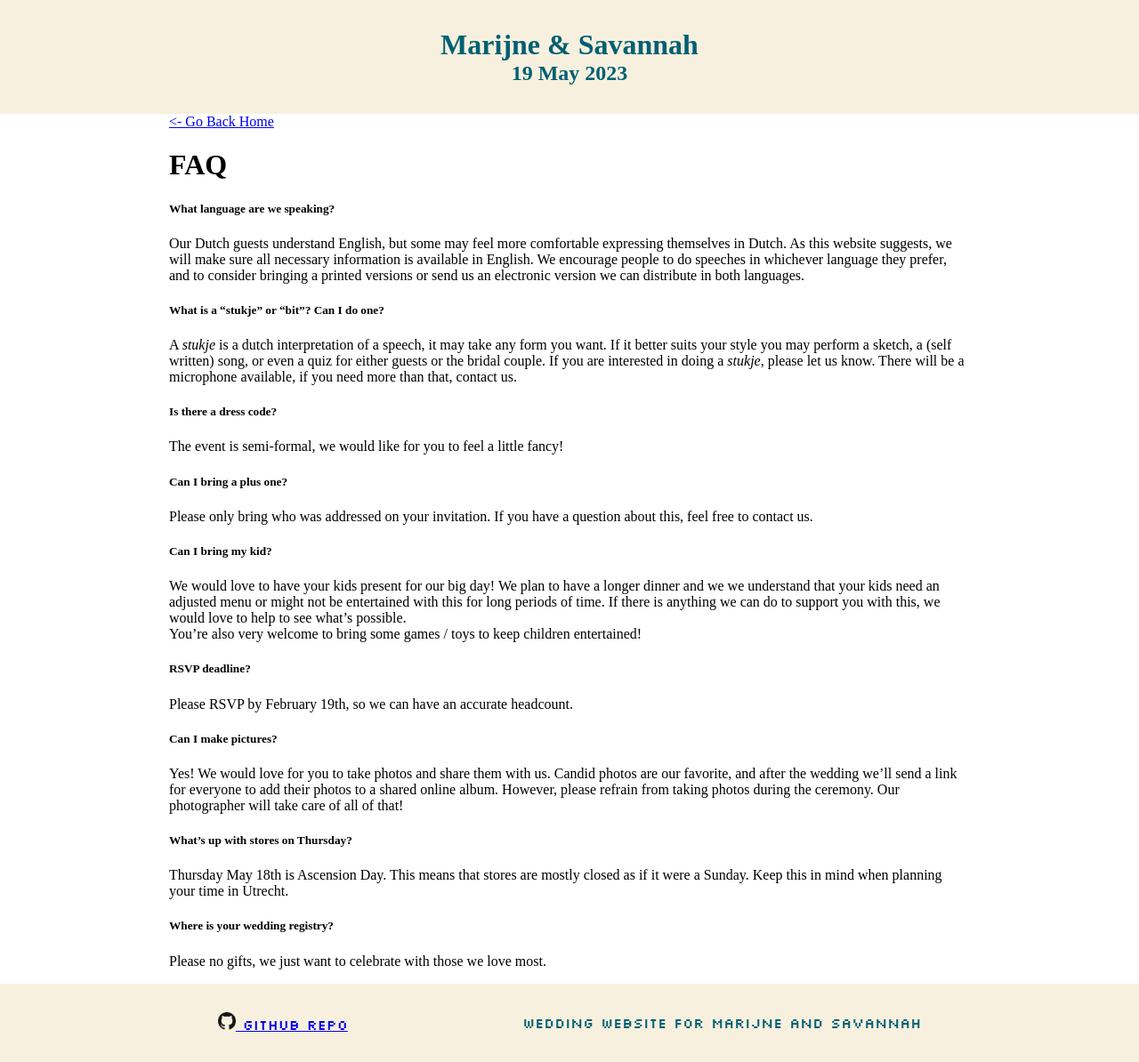
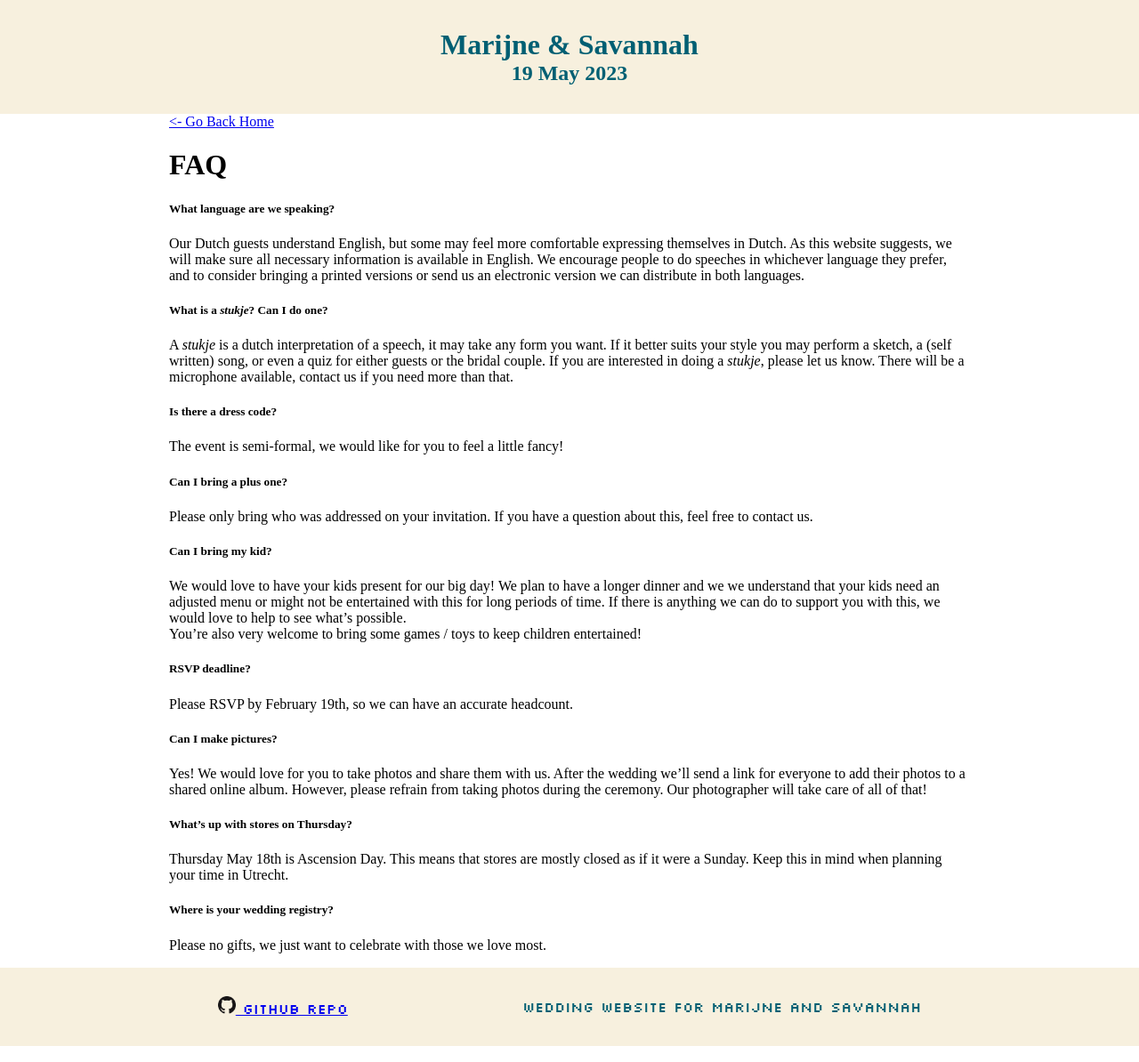
Before and after one commit to schijns-fischer-wedding/schijns-fischer-wedding.github.io, a Jekyll site: the page built from pages/faq.md, in a window 1280 px wide. Shown: the whole page at 89% size. Built offline with Jekyll 4.4.1, drawn with Linux system fonts in a browser that asks for light colours; some web fonts are replaced.

Commit message:
minor changes in text

```diff
--- a/pages/faq.md
+++ b/pages/faq.md
@@ -8,8 +8,8 @@ title: Wedding FAQ
 ##### **What language are we speaking?**
 Our Dutch guests understand English, but some may feel more comfortable expressing themselves in Dutch. As this website suggests, we will make sure all necessary information is available in English. We encourage people to do speeches in whichever language they prefer, and to consider bringing a printed versions or send us an electronic version we can distribute in both languages.
 
-##### **What is a "stukje" or "bit"? Can I do one?**
-A *stukje* is a dutch interpretation of a speech, it may take any form you want. If it better suits your style you may perform a sketch, a (self written) song, or even a quiz for either guests or the bridal couple. If you are interested in doing a *stukje*, please let us know. There will be a microphone available, if  you need more than that, contact us.
+##### **What is a *stukje*? Can I do one?**
+A *stukje* is a dutch interpretation of a speech, it may take any form you want. If it better suits your style you may perform a sketch, a (self written) song, or even a quiz for either guests or the bridal couple. If you are interested in doing a *stukje*, please let us know. There will be a microphone available, contact us if  you need more than that.
 
 ##### **Is there a dress code?**
 The event is semi-formal, we would like for you to feel a little fancy!
@@ -25,7 +25,7 @@ You're also very welcome to bring some games / toys to keep children entertained
 Please RSVP by February 19th, so we can have an accurate headcount.
 
 ##### **Can I make pictures?**
-Yes! We would love for you to take photos and share them with us. Candid photos are our favorite, and after the wedding we'll send a link for everyone to add their photos to a shared online album.
+Yes! We would love for you to take photos and share them with us. After the wedding we'll send a link for everyone to add their photos to a shared online album.
 However, please refrain from taking photos during the ceremony. Our photographer will take care of all of that!
 
 ##### **What's up with stores on Thursday?**
```
